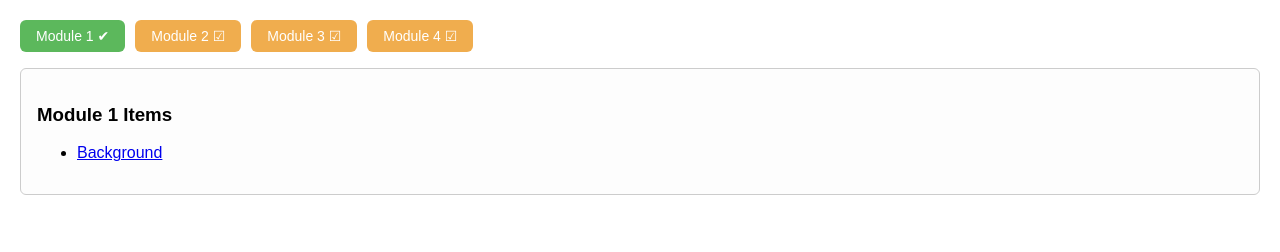
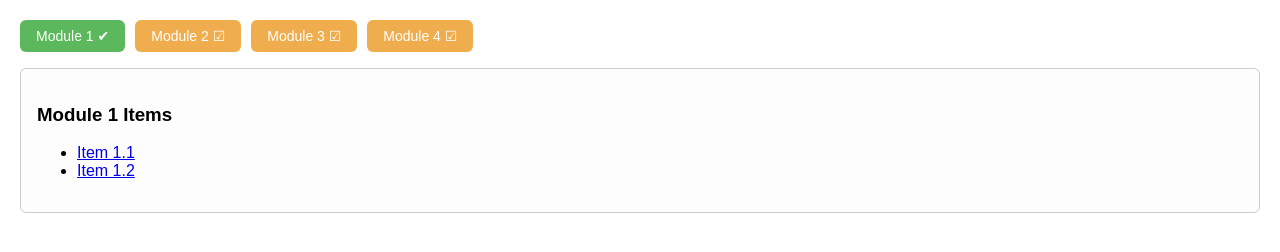
Before and after one commit to davis689/canvas-module-buttons, a plain HTML site: page index.html in a window 1280 px wide. Both pictures are taken after a click on the button "Module 1". Drawn offline with Linux system fonts and the light colour scheme.

Commit message:
Update index.html

```diff
--- a/index.html
+++ b/index.html
@@ -57,9 +57,11 @@ body {
 <div id="module1" class="module-content">
   <h3>Module 1 Items</h3>
   <ul>
-    <li><a href="https://puc.instructure.com/courses/3570368/pages/background" target="_blank" rel="noopener noreferrer">Background</a></li>
+    <li><a href="#">Item 1.1</a></li>
+    <li><a href="#">Item 1.2</a></li>
   </ul>
 </div>
+
 <div id="module2" class="module-content">
   <h3>Module 2 Items</h3>
   <ul>
```
